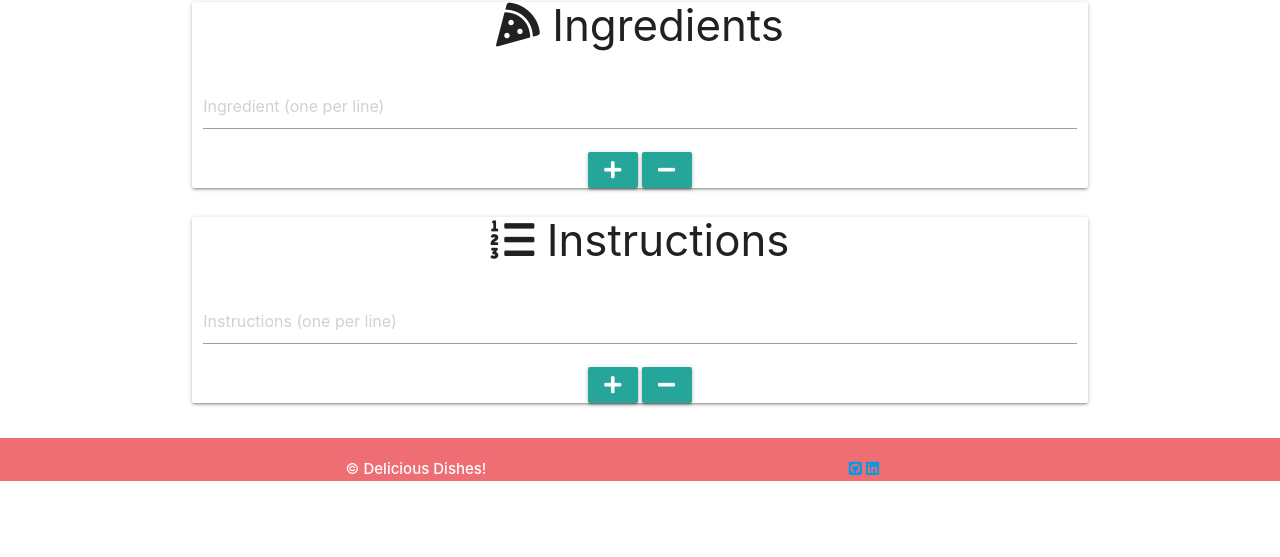
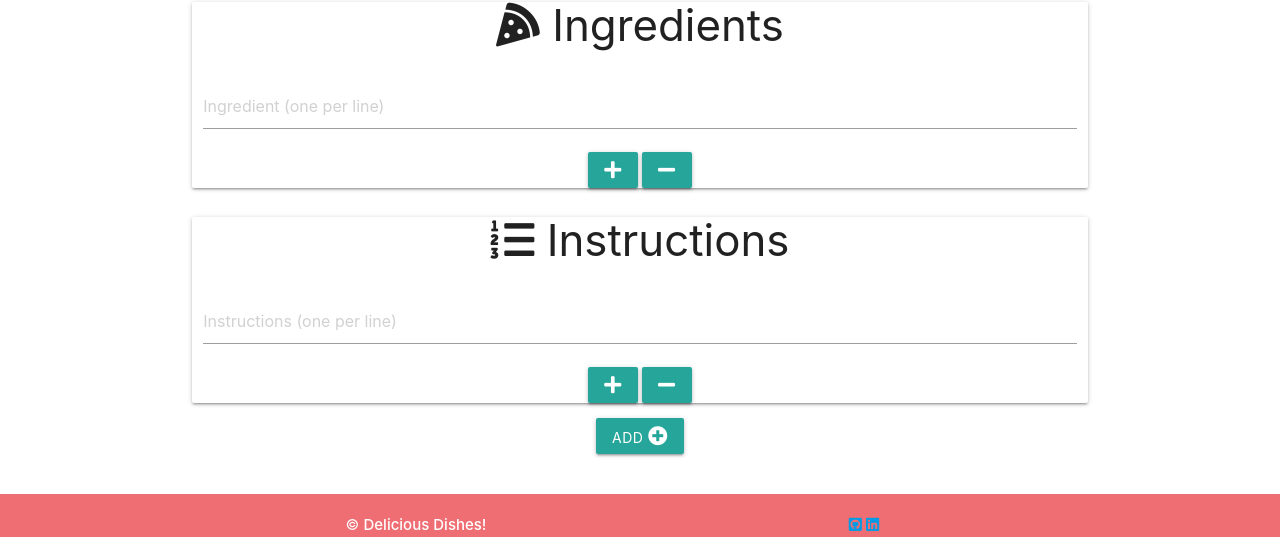
Before and after one commit to hebs87/cookbook-milestone-project-three, a Flask app: page /add_recipe in a window 1280 px wide. Shown: the part 1009-1566 px from the top of the page. Before the commit the page ends 1490 px from the top, so only its background shows below. Run offline with Flask 2, Linux system fonts and the light colour scheme; some libraries are stand-ins or nearby versions.

Commit message:
Added submit button to add_recipe.html

```diff
--- a/.c9/metadata/environment/templates/index.html
+++ b/.c9/metadata/environment/templates/index.html
@@ -1 +1 @@
-{"filter":false,"title":"index.html","tooltip":"/templates/index.html","undoManager":{"mark":-1,"position":-1,"stack":[]},"ace":{"folds":[],"scrolltop":316,"scrollleft":0,"selection":{"start":{"row":36,"column":9},"end":{"row":36,"column":9},"isBackwards":true},"options":{"guessTabSize":true,"useWrapMode":false,"wrapToView":true},"firstLineState":{"row":9,"state":"start","mode":"ace/mode/html"}},"timestamp":1562412700494,"hash":"4d48734402229cd2f6b92d464cfda17d3ff199a9"}
+{"filter":false,"title":"index.html","tooltip":"/templates/index.html","undoManager":{"mark":-1,"position":-1,"stack":[]},"ace":{"folds":[],"scrolltop":316,"scrollleft":0,"selection":{"start":{"row":36,"column":9},"end":{"row":36,"column":9},"isBackwards":true},"options":{"guessTabSize":true,"useWrapMode":false,"wrapToView":true},"firstLineState":{"row":64,"mode":"ace/mode/html"}},"timestamp":1562412700494,"hash":"4d48734402229cd2f6b92d464cfda17d3ff199a9"}
--- a/.c9/metadata/environment/templates/login_register.html
+++ b/.c9/metadata/environment/templates/login_register.html
@@ -1 +1 @@
-{"filter":false,"title":"login_register.html","tooltip":"/templates/login_register.html","undoManager":{"mark":-1,"position":-1,"stack":[]},"ace":{"folds":[],"scrolltop":0,"scrollleft":0,"selection":{"start":{"row":0,"column":0},"end":{"row":0,"column":0},"isBackwards":false},"options":{"guessTabSize":true,"useWrapMode":false,"wrapToView":true},"firstLineState":0},"timestamp":1562336579028,"hash":"6178570d6f905f7b18049d9006b76ecc04928ba1"}
+{"filter":false,"title":"login_register.html","tooltip":"/templates/login_register.html","undoManager":{"mark":-1,"position":-1,"stack":[]},"ace":{"folds":[],"scrolltop":651,"scrollleft":0,"selection":{"start":{"row":66,"column":29},"end":{"row":66,"column":29},"isBackwards":false},"options":{"guessTabSize":true,"useWrapMode":false,"wrapToView":true},"firstLineState":{"row":45,"state":"start","mode":"ace/mode/html"}},"timestamp":1562336579028,"hash":"6178570d6f905f7b18049d9006b76ecc04928ba1"}
--- a/templates/add_recipe.html
+++ b/templates/add_recipe.html
@@ -138,6 +138,13 @@
             </button>
         </div>
 
+        <!--Add Recipe Button-->
+        <div class="row">
+            <button class="btn waves-effect waves-light" type="submit" name="register">
+                Add
+                <i class="fas fa-plus-circle"></i>
+            </button>
+        </div>
 
     </form>
 </div>
```
Also changed, not shown: .c9/metadata/environment/templates/add_recipe.html (+1 -1 lines), 1 other file.
